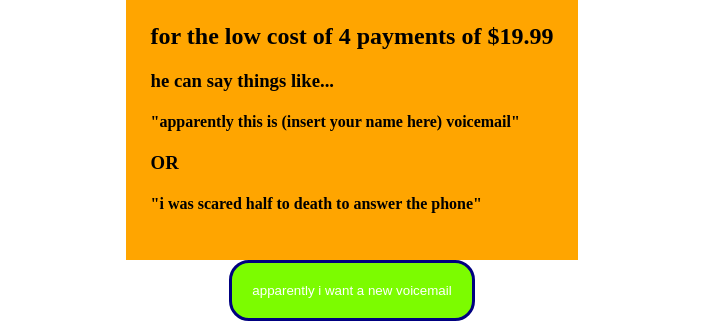
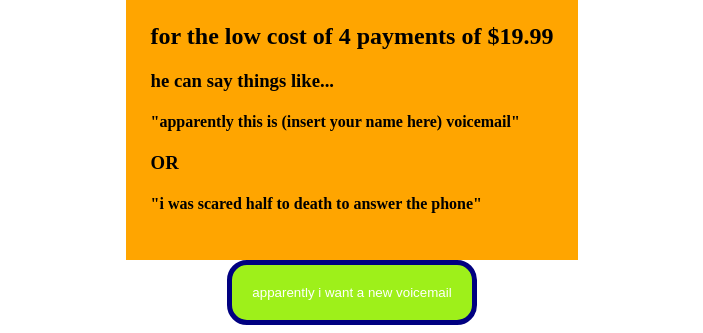
Before and after one commit to bridgecrew-perf6/deployment-199, a website: page public/index.html in a window 1280 px wide. Shown: the part 560-893 px from the top of the page, without its empty margins (288-991 px from the left). Drawn offline with Linux system fonts and the light colour scheme.

Commit message:
edited styling

```diff
--- a/public/index.css
+++ b/public/index.css
@@ -7,16 +7,16 @@ body {
 
 #section1 {
     background-color: orange;
-    margin: 200px, 50px;
+    margin: 200px, 100px;
     padding: 25px;
 }
 
 #want {
     padding: 20px;
     border: solid;
-    border-width: 3px;
+    border-width: 5px;
     border-radius: 20px;
     border-color: navy;
-    background-color: lawngreen;
+    background-color:#9EF01A;
     color: white;
 }
```
